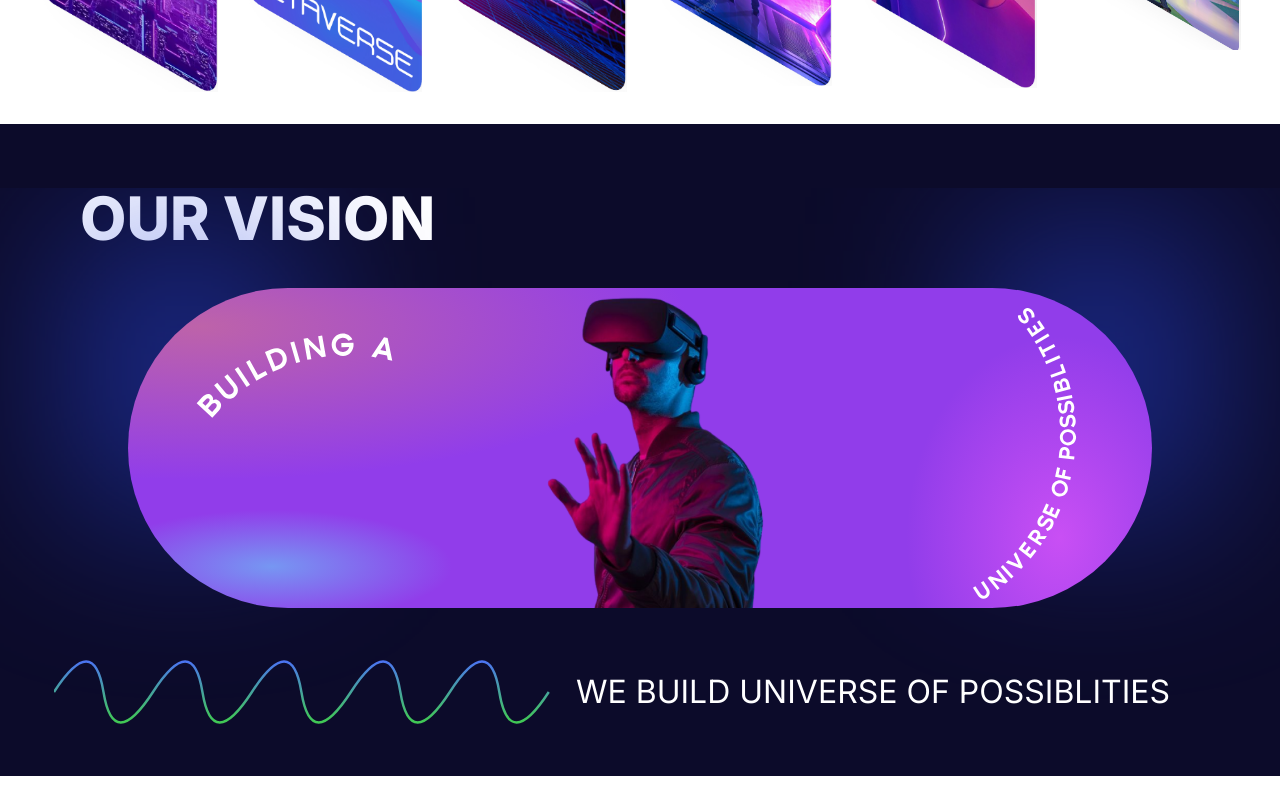
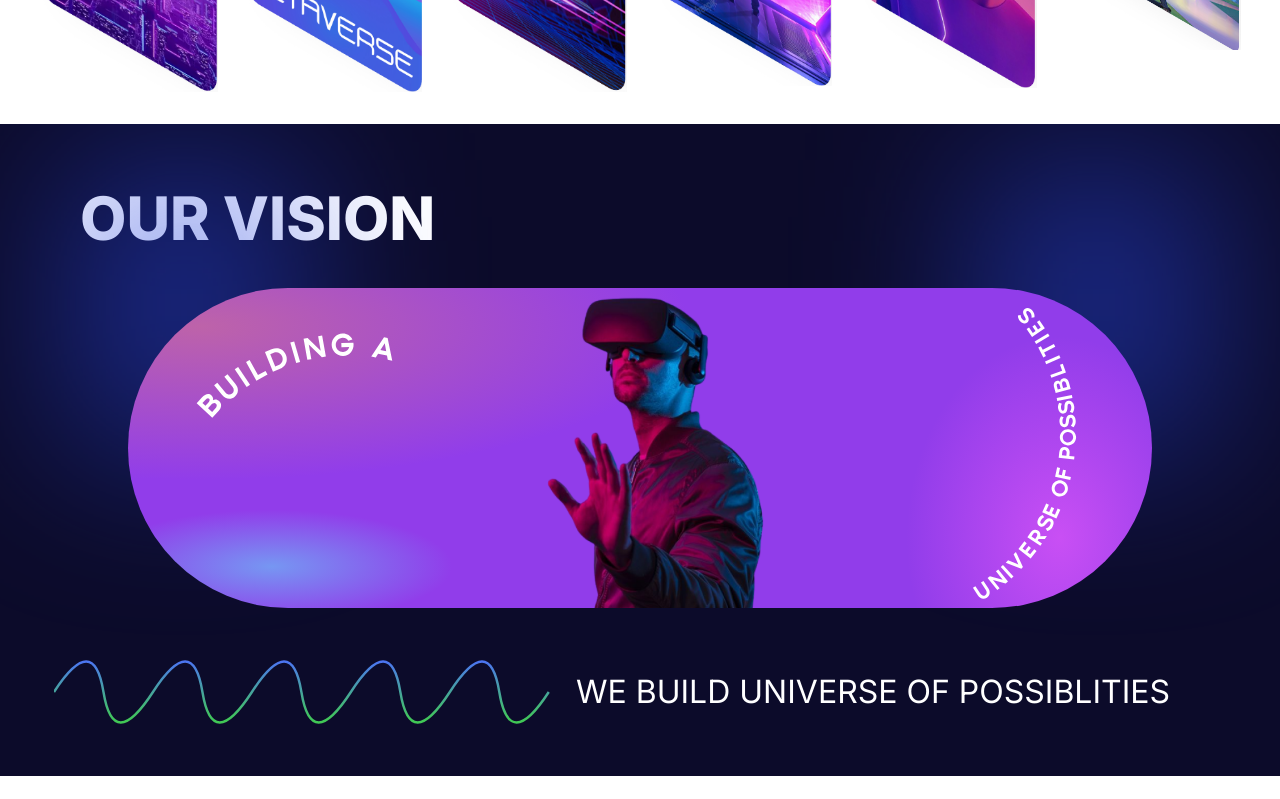
Before and after one commit to duser77/versejack, a Next.js app: page / in a window 1280 px wide. Shown: the part 740-1539 px from the top of the page. Built offline with nearby package versions, Linux system fonts and the light colour scheme.

Commit message:
removed extra scoll

```diff
--- a/src/Possiblity/Posiblity.css
+++ b/src/Possiblity/Posiblity.css
@@ -2,7 +2,7 @@
     position: relative;
     width: 100vw;
     height: fit-content;
-    margin: 4rem 0  0 0;
+    padding: 4rem 0  0 0;
 }
 
 .posGra1{
--- a/src/Pricing/PricingBox3.css
+++ b/src/Pricing/PricingBox3.css
@@ -6,7 +6,7 @@
 }
 .pricingBoxSection{
     max-width: 98vw;
-    height: 450px;
+    height: 470px;
     display: flex;
     /* margin-top: 50px; */
     overflow-x: scroll;
@@ -160,6 +160,7 @@
     }
     .pricingBoxSection{
         height: fit-content;
+        padding-bottom: 40px;
         display: flex;
         flex-direction: column;
     }
```
